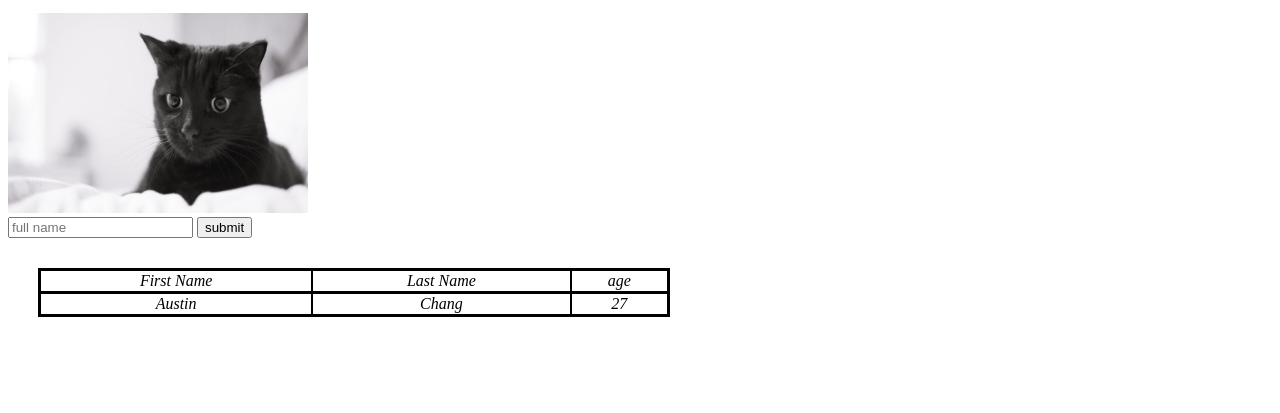
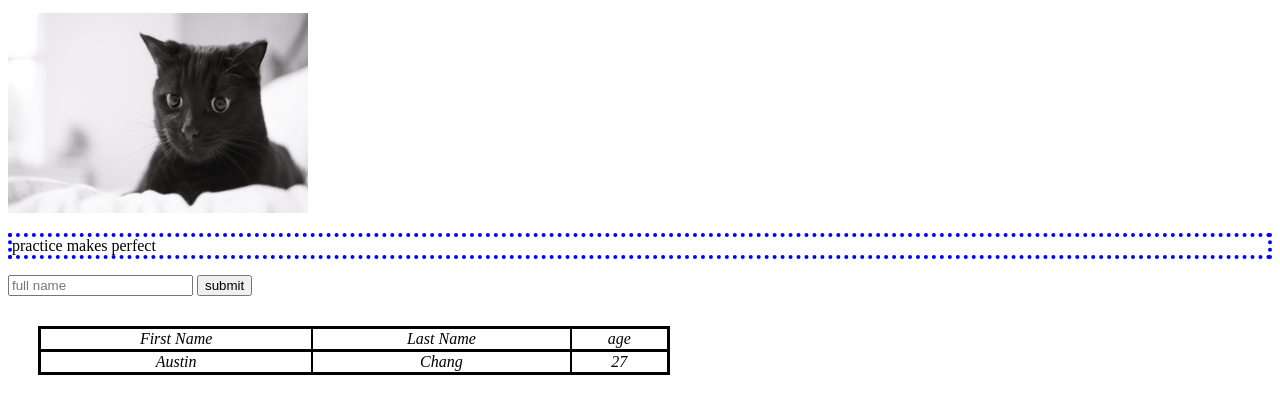
Before and after one commit to Austin811/practice0, a plain HTML site: page links/hello.html in a window 1280 px wide. Shown: the part 319-732 px from the top of the page. Drawn offline with Linux system fonts and the light colour scheme.

Commit message:
added index

```diff
--- a/links/hello.html
+++ b/links/hello.html
@@ -7,6 +7,7 @@
 
     </head>
     <body>
+<div id="top">
         Hello, world! boob
 
         <h1> im a header1 tag </h1>
@@ -25,6 +26,11 @@
         </ol>
 <img src="cat.jpg" height="200" width="300">
 
+</div>
+
+<p>
+  practice makes perfect
+</p>
 
 <table>
   <tr>
```
